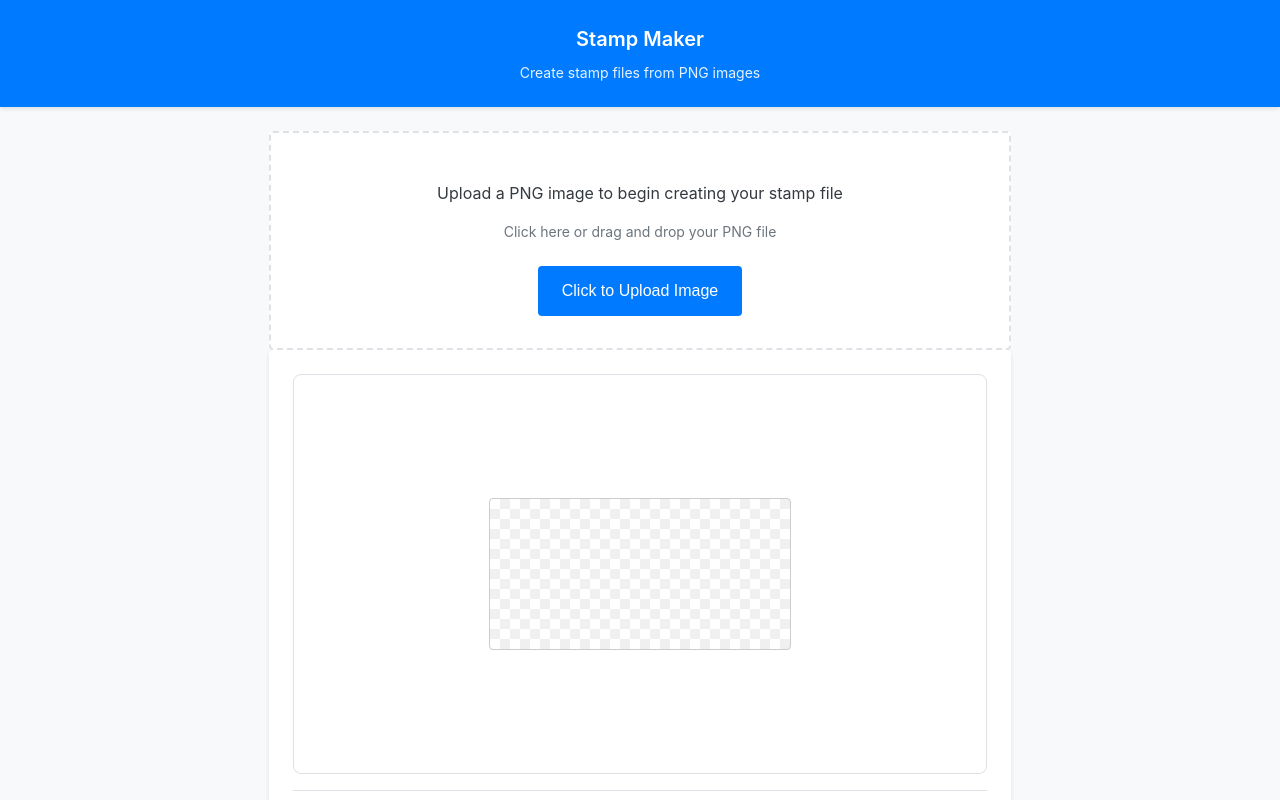
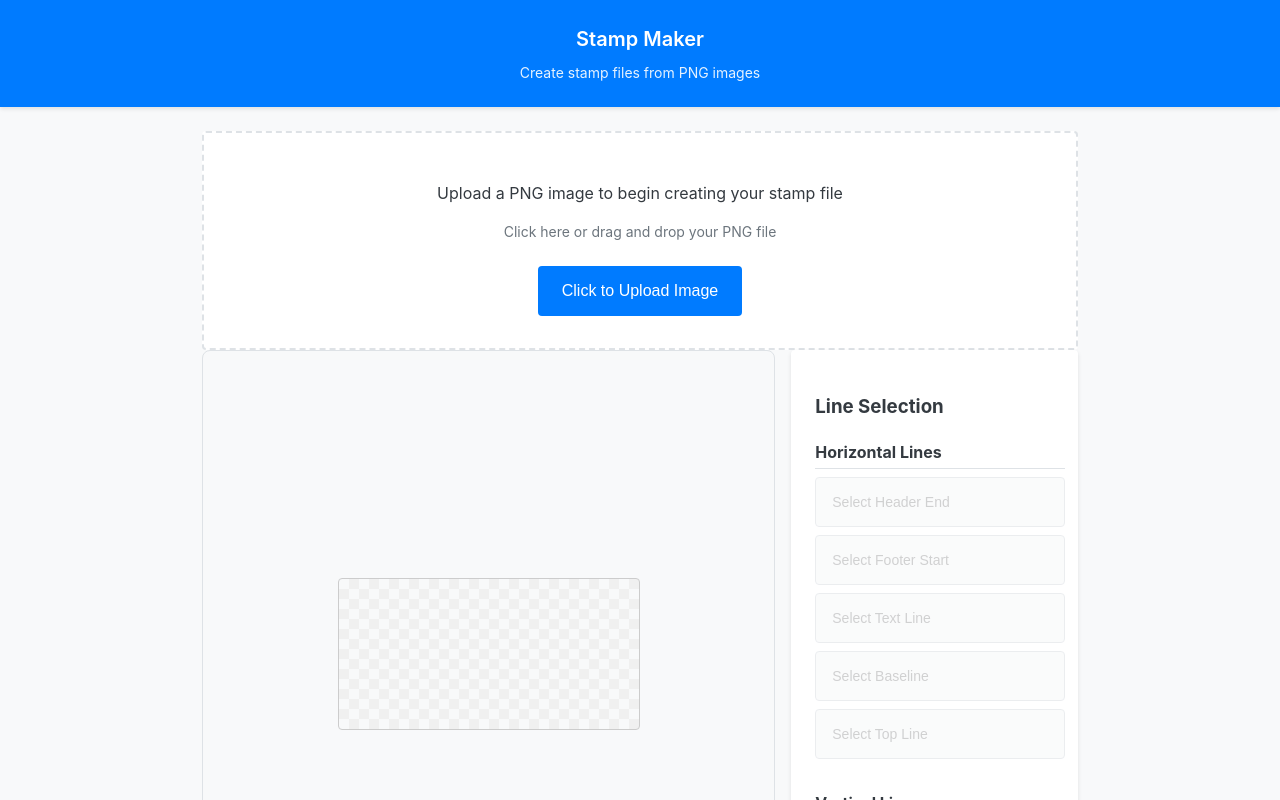
Before and after one commit to cactus-bm/stamp-maker, a React (Create React App) app in the folder stamp-maker/: page / in a window 1280 px wide. Shown: the top 800 px of the page. Built offline with nearby package versions, Linux system fonts and the light colour scheme.

Commit message:
Move the canvas.

```diff
--- a/stamp-maker/src/App.css
+++ b/stamp-maker/src/App.css
@@ -135,6 +135,26 @@ body {
   min-width: 300px;
 }
 
+/* Image workspace with canvas and line tools side by side */
+.image-workspace {
+  display: flex;
+  gap: var(--spacing-md);
+  flex-direction: row;
+}
+
+.canvas-and-zoom {
+  flex: 2;
+  display: flex;
+  flex-direction: column;
+  gap: var(--spacing-md);
+}
+
+.line-tools {
+  flex: 1;
+  min-width: 250px;
+  max-width: 350px;
+}
+
 /* Upload section */
 .upload-section {
   display: flex;
@@ -183,16 +203,7 @@ body {
   cursor: not-allowed;
 }
 
-/* Image workspace */
-.image-workspace {
-  display: flex;
-  flex-direction: column;
-  gap: var(--spacing-md);
-  background-color: white;
-  border-radius: var(--border-radius);
-  padding: var(--spacing-lg);
-  box-shadow: var(--box-shadow);
-}
+/* Image workspace - removed conflicting rule, using the one defined earlier */
 
 .canvas-container {
   flex: 1;
--- a/stamp-maker/src/App.tsx
+++ b/stamp-maker/src/App.tsx
@@ -121,6 +121,7 @@ function App() {
           <FileUpload appState={appState} updateAppState={updateAppState} />
 
           <div className="image-workspace">
+            <div className="canvas-and-zoom">
               <div className="canvas-container">
                 <canvas
                   id="main-canvas"
@@ -133,10 +134,13 @@ function App() {
               <ZoomView appState={appState} updateAppState={updateAppState} />
             </div>
 
+            <div className="line-tools">
+              <LineSelection appState={appState} updateAppState={updateAppState} />
+            </div>
+          </div>
+
           <div className="controls-section">
             <BackgroundRemoval appState={appState} updateAppState={updateAppState} />
-
-            <LineSelection appState={appState} updateAppState={updateAppState} />
 
             <ManualInputs appState={appState} updateAppState={updateAppState} />
 
```
Lines whose indentation alone changed are shown as unchanged.
